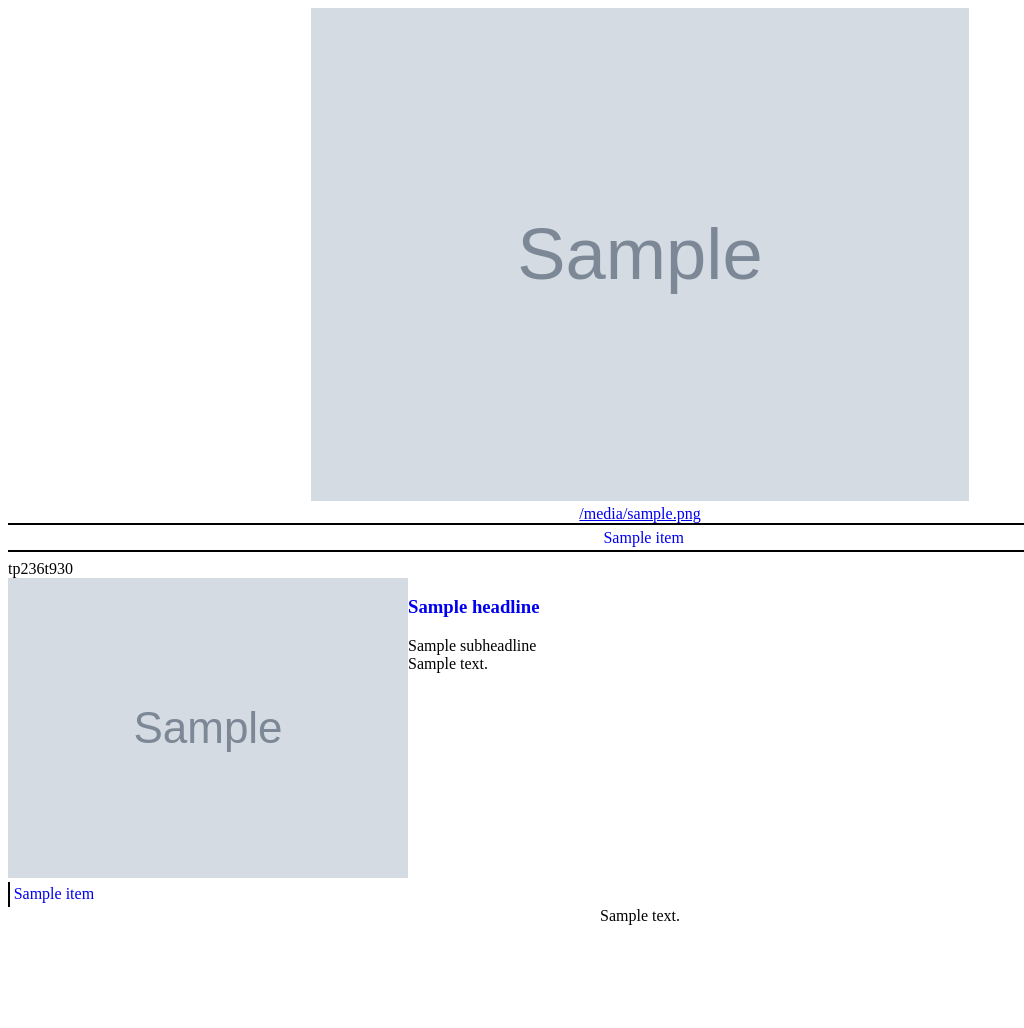
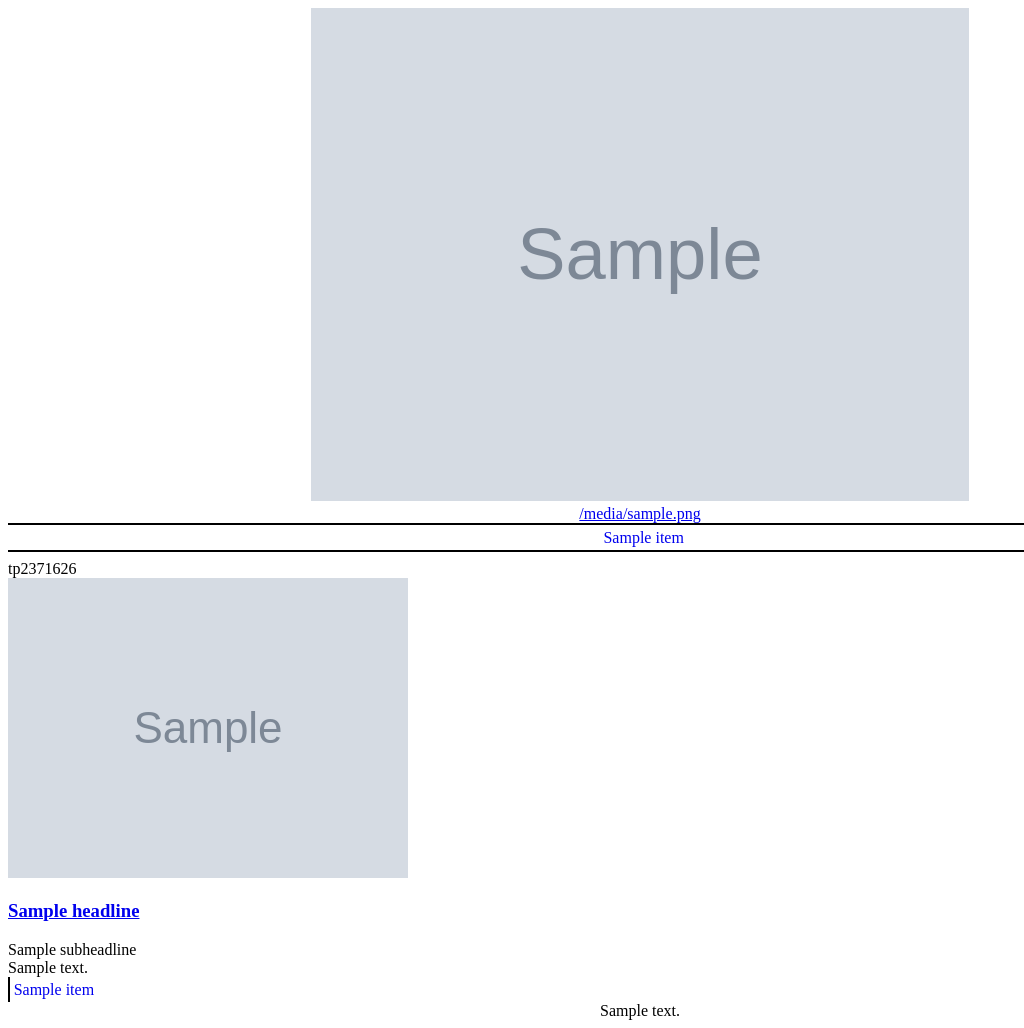
Before and after one commit to tougshire/tougcomsys, a Django app: template templates/tougcomsys/firsthome/article.html in a window 1280 px wide. Shown: the whole page, without its empty margins (0-1024 px from the left). Before the commit the page ends 925 px from the top, so only its background shows below. Run offline with Django 3.2, Linux system fonts and the light colour scheme; the template is opened without the code that fills it: most values are stand-ins (such as "Sample title", 1, 10 or a date in 2020); grey boxes marked "Sample" are stand-in pictures; some web fonts are replaced.

Commit message:
Begin rework of styling

```diff
--- a/static/tougcomsys/tougcomsys.css
+++ b/static/tougcomsys/tougcomsys.css
@@ -16,8 +16,6 @@
 .font_size_xl {
     font-size:150%;
 }
-
-@media only screen and (min-width: 600px) {
 
 #footer {
     text-align:center;
@@ -60,123 +58,25 @@
     text-decoration: none;
 }
 
-    div.detail div.article:first-child {
-        border-left: none;
-    }
-
-    div.detail div.article {
+div.columns{
     display:flex;
 }
 
-    div.detail div.article_narrow  {
-        flex: 1;
-        border-left: 1px solid;
-        padding: .5em 1em 1em 1em;
-    }
-
-    div.detail div.article_wide  {
-        flex: 2;
-        border-left: 1px solid;
-        padding: .5em 1em 1em 1em;
-    }
-
-    div.detail div.headline a {
-        text-decoration: none;
-    }
-
-    div.detail div.article .article_wide div.article_image_side {
-        display:flex;
-    }
-
-    div.detail div.article .article_wide div.article_image_side > div{
-        flex:1;
-    }
-
-    div.detail div.detail_image {
-        flex: 1;
-        margin-left:1em;
-        margin-right:1em;
-
-    }
-
-    div.detail div.detail_image img {
-        width:100%;
-    }
-
-    div.detail div.detail_textfields {
-        flex: 1;
-        margin-left:1em;
-        margin-right:1em;
-    }
-
-    div.detail div.detail_textfields h3 {
-        margin-top:0;
-        font-family: 'Cormorant Garamond', serif;
-        font-size:3em;
-    }
-
-    div.list div.column:first-child {
-        border-left: 1px solid;
-    }
-
-    div.list div.columns {
-        display:flex;
-    }
-
-    div.list div.columns .article {
-        margin-bottom:3ex;
-    }
-
-    div.list div.columns div.column  {
-        border-left: 1px solid;
-        padding: .5em 1em 1em 1em;
-    }
-
-    div.list div.columns div.column:first-child  {
-        border-left: none;
-    }
-
-    div.list div.columns div.column_narrow  {
+div.columns div.column_narrow {
     flex: 1;
 }
 
-    div.list div.columns div.column_wide  {
+div.columns div.column_narrow img {
+    width:80%;
+    margin: 0 auto;
+}
+
+div.columns div.column_wide {
     flex: 2;
 }
 
-    div.list div.columns div.article div.headline a {
-        text-decoration: none;
+div.column_wide img {
+    float:right;
+    width:40%;
+    margin-right:10%;
 }
-
-    div.list div.columns .column_wide div.article_image_side {
-        display:flex;
-    }
-
-    div.list div.columns .column_wide div.article_image_side > div{
-        flex:1;
-    }
-
-    div.list div.list_image {
-        flex: 1;
-        margin-left:1em;
-        margin-right:1em;
-
-    }
-
-    div.list div.list_image img {
-        width:100%;
-    }
-
-    div.list div.list_textfields {
-        flex: 1;
-        margin-left:1em;
-        margin-right:1em;
-    }
-
-    div.list div.list_textfields h3 {
-        margin-top:0;
-        font-family: 'Cormorant Garamond', serif;
-        font-size:3em;
-    }
-
-}
--- a/templates/tougcomsys/firsthome/article.html
+++ b/templates/tougcomsys/firsthome/article.html
@@ -2,20 +2,19 @@
 
 {% block content %}
     <div id="tougcomsys" class="detail">
-
-        {% if article.list_images.side %} tp236t930
+        {% if article.detail_images.side %}tp2371626
             <div class="article article_image_side">
-                <div class="list_images">
-                    {% for list_image in article.list_images.side %}
-                        <div class="list_image">
-                            <a href="{{ list_image.list_image_link }}">
-                                <img src="{{ list_image.image.url }}">
+                <div class="detail_images">
+                    {% for detail_image in article.detail_images.side %}
+                        <div class="detail_image">
+                            <a href="{{ detail_image.detail_image_link }}">
+                                <img src="{{ detail_image.image.url }}">
                             </a>
                         </div>
                     {% endfor %}
                 </div>
 
-                <div class="list_textfields">
+                <div class="detail_textfields">
                     <div class="headline">
                         <a href="{% url 'tougcomsys:article' slug=article.slug %}">
                             <h3>{{ article.headline|safe }}</h3>
@@ -30,10 +29,10 @@
                 </div>
             </div>
 
-        {% elif article.list_images.top %}
+        {% elif article.detail_images.top %}
 
             <div class="article article_image_top">
-                <div class="list_textfields">
+                <div class="detail_textfields">
                     <div class="headline">
                         <a href="{% url 'tougcomsys:article' article.slug %}">
                             <h3>{{ article.headline|safe }}</h3>
@@ -44,27 +43,27 @@
                     </div>
                 </div>
 
-                <div class="list_images">
-                    {% for list_image in article.list_images.top %}
-                        <div class="list_image">
-                            <a href="{{ list_image.list_image_link }}">
-                                <img src="{{ list_image.image.url }}">
+                <div class="detail_images">
+                    {% for detail_image in article.detail_images.top %}
+                        <div class="detail_image">
+                            <a href="{{ detail_image.detail_image_link }}">
+                                <img src="{{ detail_image.image.url }}">
                             </a>
                         </div>
                     {% endfor %}
                 </div>
 
-                <div class="list_textfields">
+                <div class="detail_textfields">
                     <div class="summary">
                         {{ article.summary|safe }}
                     </div>
                 </div>
             </div>
 
-        {% elif article.list_image.show_in_list == image_positions.belowcontent %}
+        {% elif article.detail_image.show_in_detail == image_positions.belowcontent %}
 
             <div class="article article_image_bottom">
-                <div class="list_textfields">
+                <div class="detail_textfields">
                     <div class="headline">
                         <a href="{% url 'tougcomsys:article' article.slug %}">
                             <h3>{{ article.headline|safe }}</h3>
@@ -78,11 +77,11 @@
                         {{ article.summary|safe }}
                     </div>
                 </div>
-                <div class="list_images">
-                    {% for list_image in article.list_images.top %}
-                        <div class="list_image">
-                            <a href="{{ list_image.list_image_link }}">
-                                <img src="{{ list_image.image.url }}">
+                <div class="detail_images">
+                    {% for detail_image in article.detail_images.top %}
+                        <div class="detail_image">
+                            <a href="{{ detail_image.detail_image_link }}">
+                                <img src="{{ detail_image.image.url }}">
                             </a>
                         </div>
                     {% endfor %}
@@ -93,7 +92,7 @@
         {% else %}
 
             <div class="article">
-                <div class="list_textfields">
+                <div class="detail_textfields">
                     <div class="headline">
                         <a href="{% url 'tougcomsys:article' article.slug %}">
                             <h3>{{ article.headline|safe }}</h3>
```
Lines whose indentation alone changed are shown as unchanged.
